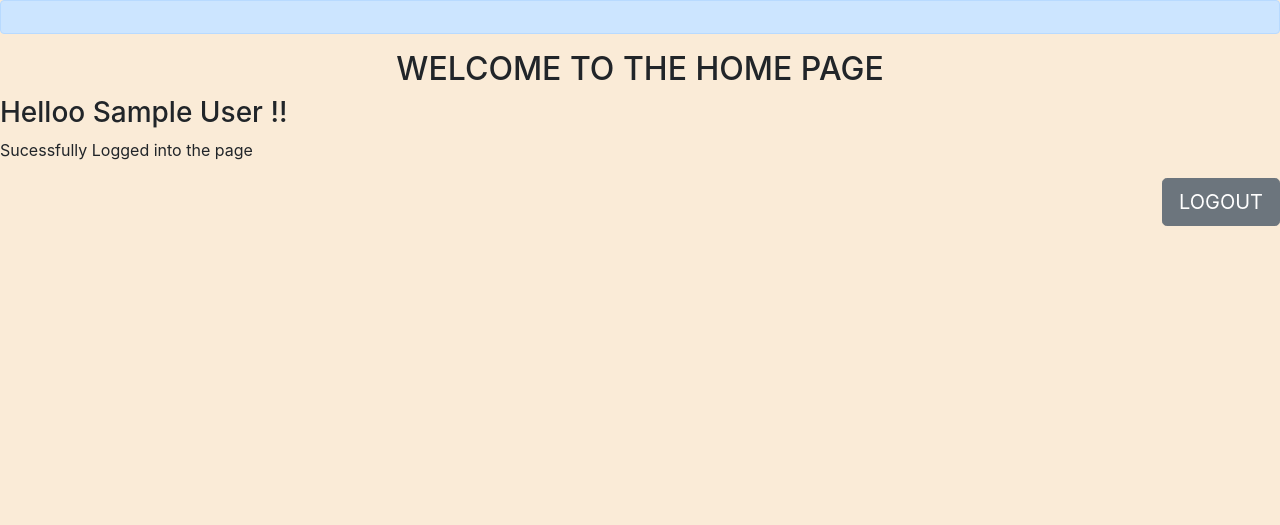
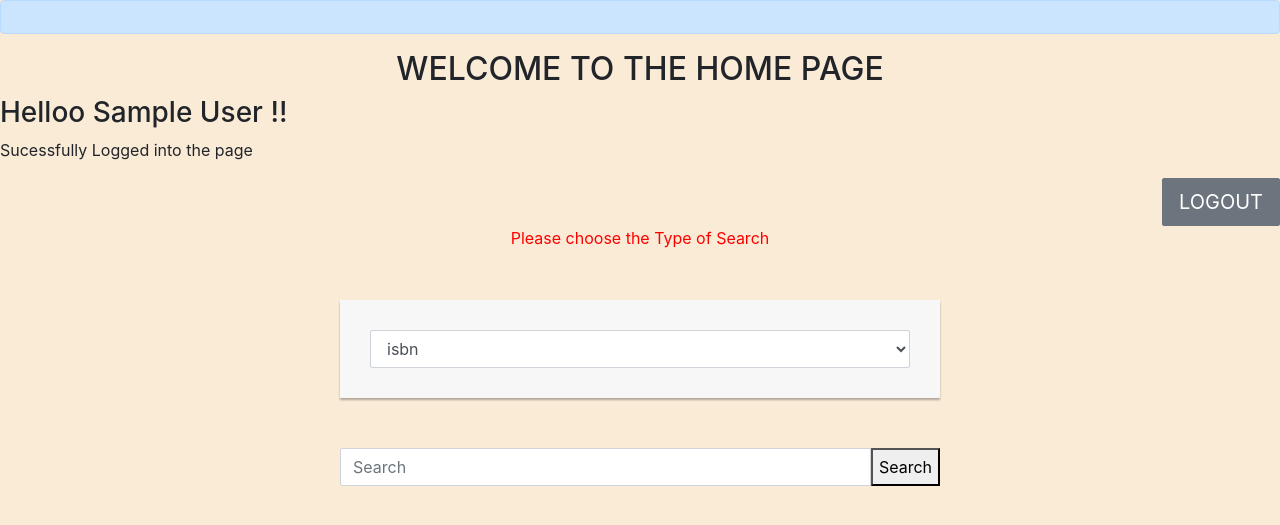
Before and after one commit to CH-Shireesha/WP, a Flask app: page / in a window 1280 px wide. Shown: the top 525 px of the page. Run offline with Flask 2, Linux system fonts and the light colour scheme; the visitor is signed in with stand-in values (Sample User, id 1); some libraries are stand-ins or nearby versions.

Commit message:
ADD: search feature

```diff
--- a/project1/application.py
+++ b/project1/application.py
@@ -1,4 +1,4 @@
-import os
+import os, requests
 
 from database import *
 from flask import Flask, session,render_template, request,redirect
@@ -12,17 +12,18 @@ if not os.getenv("DATABASE_URL"):
    raise RuntimeError("DATABASE_URL is not set")
 
 app.config['SQLALCHEMY_DATABASE_URI'] =os.getenv("DATABASE_URL")
+# app.config['SQLALCHEMY_DATABASE_URI'] = 'sqlite:///DATABASE_URL.db'
 app.config['SQLALCHEMY_TRACK_MODIFICATIONS'] = False
 # Configure session to use filesystem
 app.config["SESSION_PERMANENT"] = False
 app.config["SESSION_TYPE"] = "filesystem"
 Session(app)
 db.init_app(app)
-
 # Set up database
-# engine = create_engine(os.getenv("DATABASE_URL"))
-# Session = scoped_session(sessionmaker(bind=engine))
-# session=Session()
+engine = create_engine(os.getenv("DATABASE_URL"))
+Session = scoped_session(sessionmaker(bind=engine))
+DB = Session()
+# session=Session() ++-*/9+
 @app.route("/")
 def index():
     name = session.get('name')
@@ -76,3 +77,31 @@ def auth():
 def logout():
     session['mail'] = None
     return redirect('/register')
+
+@app.route('/search', methods=['POST','GET'])
+def search():
+    if request.method == "POST":
+        name = session.get('name')
+        searchType = request.form.get("searchType")
+        search = request.form.get("search")
+        book = []
+        message = ""
+        matchString = "%{}%".format(search)
+        print(matchString)
+        if searchType == 'isbn':
+            book = DB.query(Book).filter(Book.isbn.like(matchString)).all()
+        elif searchType == 'title':
+            book = DB.query(Book).filter(Book.title.like(matchString)).all()
+        elif searchType == 'author':
+            book = DB.query(Book).filter(Book.author.like(matchString)).all()
+        if len(book)== 0:
+            message = "No Matching results found!"
+        print (book)
+        return render_template("Home.html", name=name, books = book, message = message)
+
+    return render_template("Home.html", name=name)
+
+
+@app.route("/book/<string:arg>")
+def book(arg):
+    return render_template("Book.html", isbn = arg)
--- a/project1/templates/Home.html
+++ b/project1/templates/Home.html
@@ -1,4 +1,30 @@
 {% extends "layout.html" %}
+
+{% block head %}
+    {{ super() }}
+    <style type="text/css">
+        .input-group {
+            width: 600px;
+            margin: 50px auto;
+        }
+        .form-group  {
+            margin-bottom: 15px;
+            background: #f7f7f7;
+            box-shadow: 0px 2px 2px rgba(0, 0, 0, 0.3);
+            padding: 30px;
+            width: 600px;
+            margin: 50px auto;
+        }
+        .form-control, .btn {
+            min-height: 38px;
+            border-radius: 2px;
+        }
+        .message {
+            text-align: center;
+            color: red;
+        }
+    </style>
+{% endblock %}
 
 {% block heading %}
 {% endblock %}
@@ -8,10 +34,56 @@
 <h2 align="center">WELCOME TO THE HOME PAGE</h2>
 <h3>Helloo {{name}} !!</h3>
 <p>Sucessfully Logged into the page</p>
-<div class = "LoogoutButton" align="right">
+<div class = "LogoutButton" align="right">
     <form action="/logout">
         <button class="btn btn-secondary btn-lg" type="submit">LOGOUT</button>
     </form>
 </div>
+<div>
+    <form action="/search" method="POST">
+        <p class='message' >Please choose the Type of Search</p>
+        <div class="form-group">
+            <select name="searchType" class="form-control" id="Select1">
+              <option>isbn</option>
+              <option>title</option>
+              <option>author</option>
+            </select>
+        </div>
+        <div class="input-group">
+            <input type="text" name="search" class="form-control" placeholder="Search">
+            <button type="submit">Search</button>
+        </div>
+    </form>
+</div>
+
+<div>
+    {% if message %}
+    <p class = message >{{message}}</p>
+    {% endif %}
+    {% if books|length > 0 %}
+    <div class="container">
+        <h2>Here are the Results!!</h2>
+        <table class="table table-striped table-dark">
+            <thead>
+                <tr>
+                    <th>ISBN</th>
+                    <th>Title</th>
+                    <th>Author</th>
+                    <th>Year</th>
+                </tr>
+            </thead>
+            <tbody>
+                {% for book in books %}
+                <tr>
+                    <td><a href="{{''.join(['/book/isbn=',book.isbn])}}">{{ book.isbn }}</a</td>
+                    <td> {{ book.title }}</td>
+                    <td> {{ book.author }}</td>
+                    <td> {{ book.year }}</td>
+                </tr>
+                {% endfor %}
+            </tbody>
+        </table>
+        {% endif %}
+    </div>
 
 {% endblock %}
```
Also changed, not shown: project1/templates/Book.html (added, +11 -0 lines), 2 other files.
